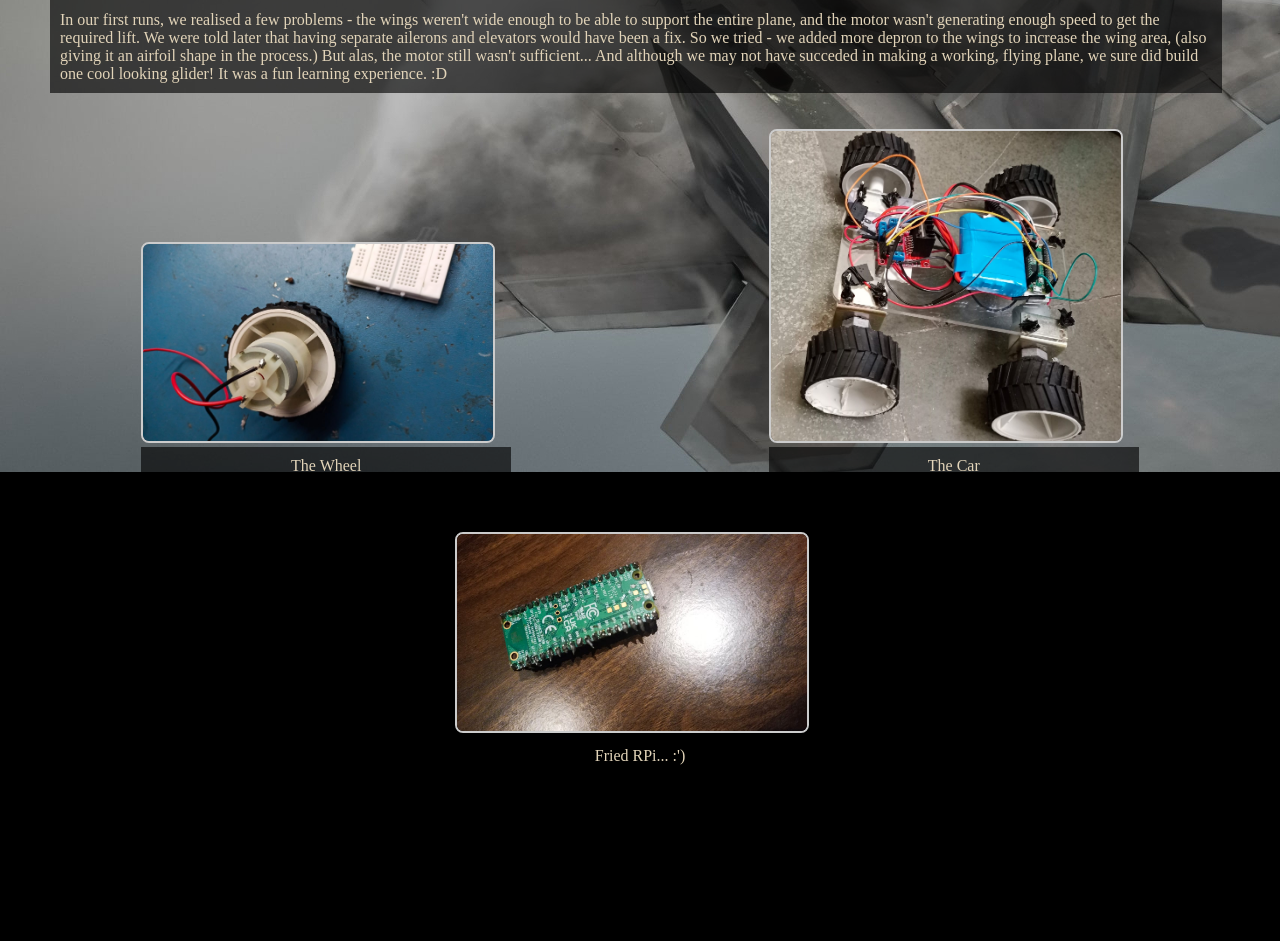
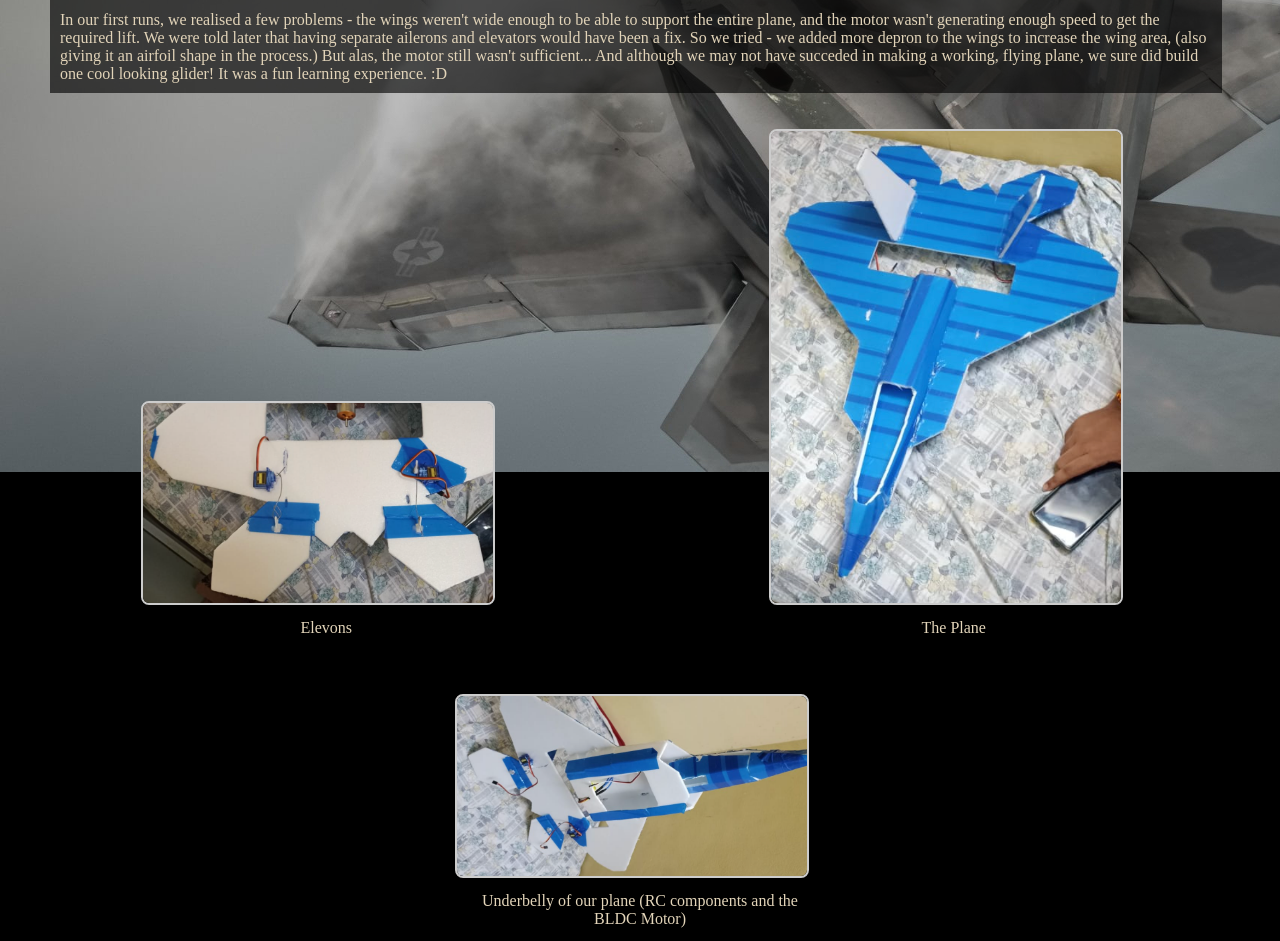
Before and after one commit to gh0stwire/gh0stwire.github.io, a plain HTML site: page page2.html in a window 1280 px wide. Shown: the part 1600-2541 px from the top of the page. Before the commit the page ends 2411 px from the top, so only its background shows below. Drawn offline with Linux system fonts and the light colour scheme.

Commit message:
Update page2.html

```diff
--- a/page2.html
+++ b/page2.html
@@ -67,18 +67,18 @@
       </p>
       <div class="image-container">
         <figure style="box-sizing: border-box;">
-          <img src="wheel.jpeg" style=" width: 350px;">
-          <figcaption style="background-color:rgba(0,0,0,0.625); padding: 10px; color:rgb(226,212,185); width: 350px; text-align: center;"> The Wheel</figcaption>
+          <img src="elevons.png" style=" width: 350px;">
+          <figcaption style="background-color:rgba(0,0,0,0.625); padding: 10px; color:rgb(226,212,185); width: 350px; text-align: center;"> Elevons</figcaption>
         </figure>
 
         <figure style="box-sizing: border-box;">
-            <img src="car.jpeg" style=" width: 350px;">
-            <figcaption style="background-color:rgba(0,0,0,0.625); padding: 10px; color:rgb(226,212,185); width: 350px; text-align: center;"> The Car</figcaption>
+            <img src="plane.png" style=" width: 350px;">
+            <figcaption style="background-color:rgba(0,0,0,0.625); padding: 10px; color:rgb(226,212,185); width: 350px; text-align: center;"> The Plane</figcaption>
         </figure>
 
         <figure style="box-sizing: border-box;">
-            <img src="Rpi.jpeg" style="width: 350px;">
-            <figcaption style="background-color:rgba(0,0,0,0.625); padding: 10px; color:rgb(226,212,185); width: 350px; text-align: center;"> Fried RPi... :')</figcaption>
+            <img src="underbelly.png" style="width: 350px;">
+            <figcaption style="background-color:rgba(0,0,0,0.625); padding: 10px; color:rgb(226,212,185); width: 350px; text-align: center;"> Underbelly of our plane (RC components and the BLDC Motor)</figcaption>
         </figure>
       </div>
 
```
